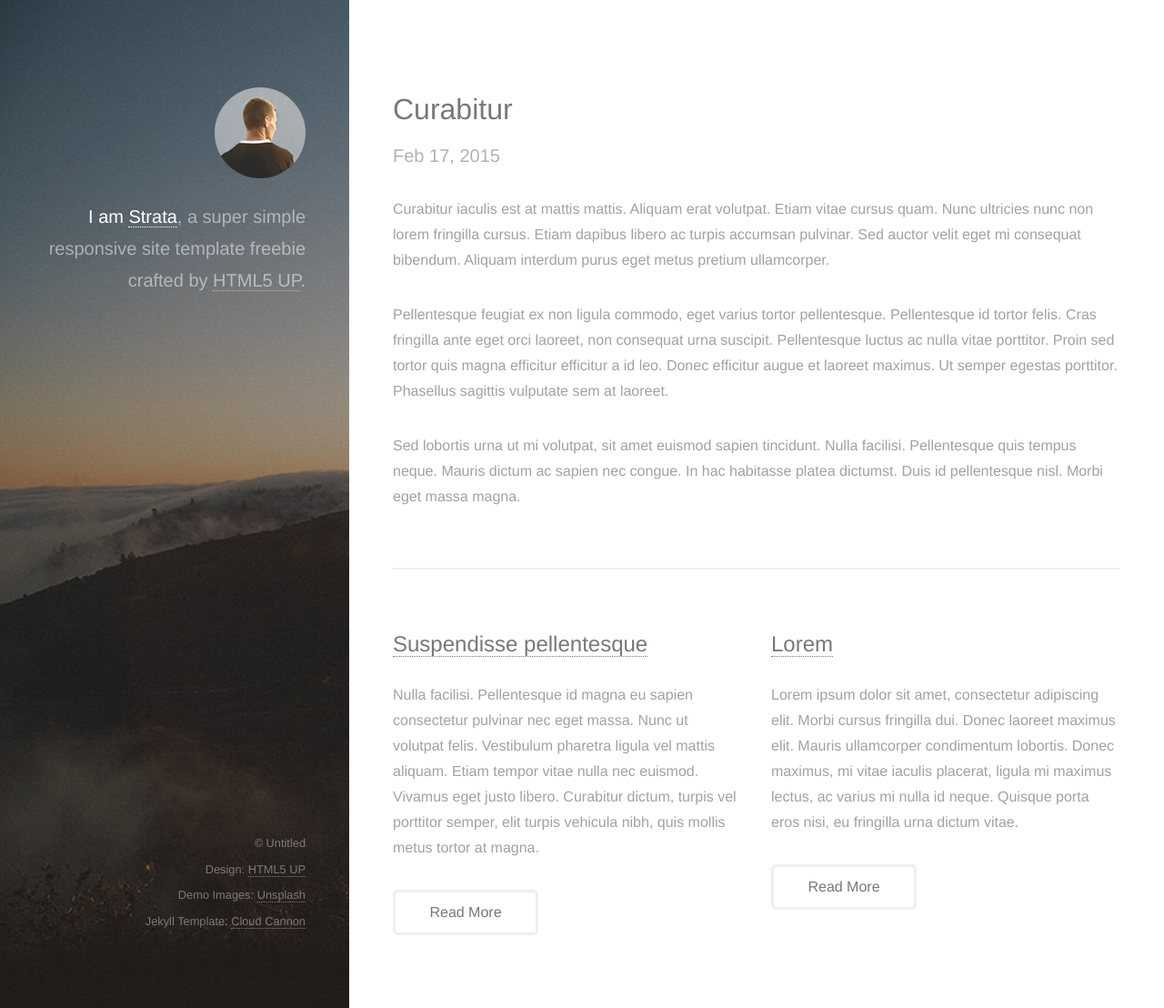
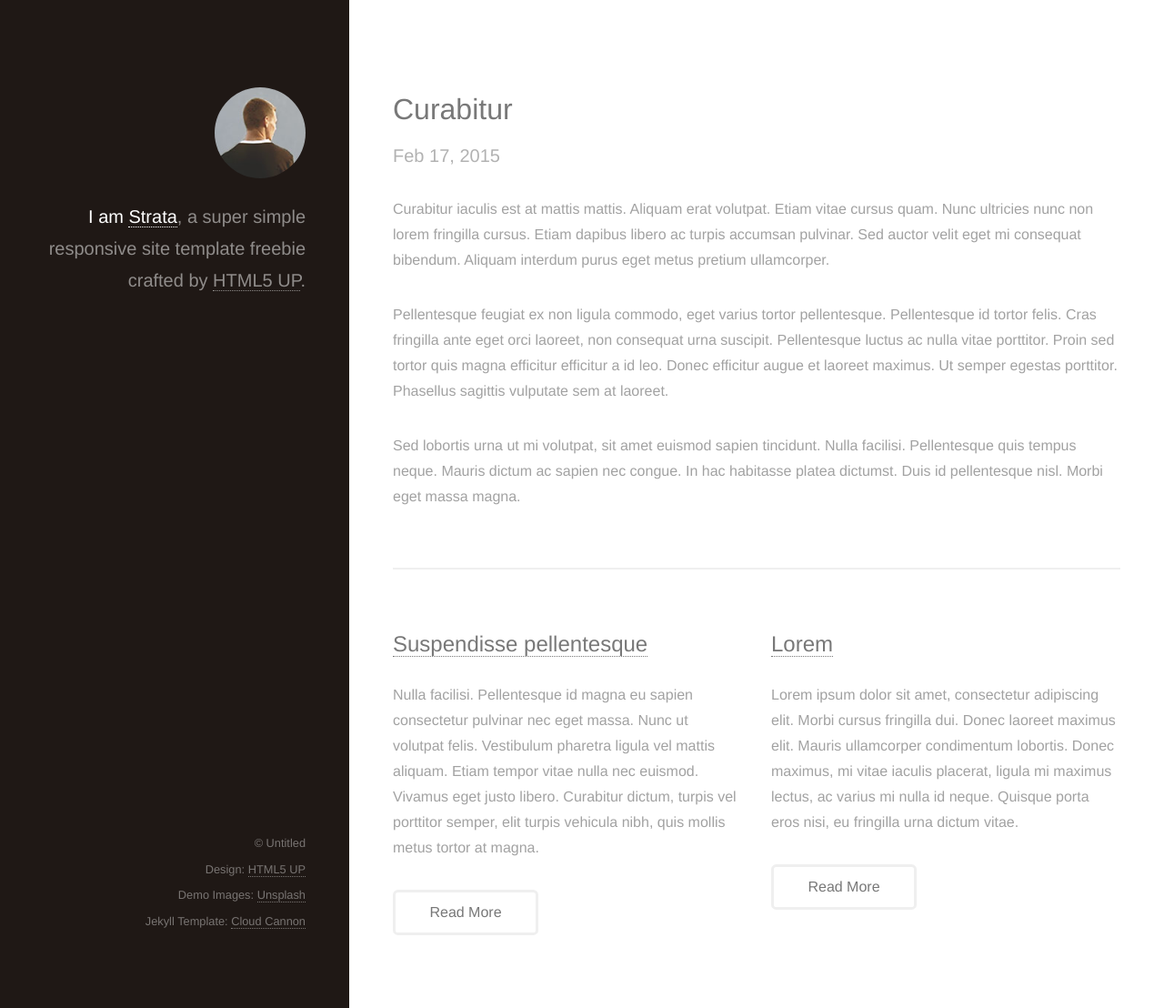
Before and after one commit to biox/jerryaldrichiii.github.io, a Jekyll site: the page built from index.html, in a window 1280 px wide and 1108 px high. Shown: the whole window at 91% size. Built offline with Jekyll 4.4.1, drawn with Linux system fonts in a browser that asks for light colours.

Commit message:
Remove `bg.jpg` and `overlay.png`

```diff
--- a/css/ie/v8.scss
+++ b/css/ie/v8.scss
@@ -68,9 +68,6 @@
 /* Header */
 
 	#header {
-		background-image: url('../../images/bg.jpg');
-		background-repeat: no-repeat;
-		background-size: cover;
 		-ms-behavior: url('css/ie/backgroundsize.min.htc');
 
 		h1 {
--- a/css/style-medium.scss
+++ b/css/style-medium.scss
@@ -36,9 +36,6 @@ $size-header-pad:		4em;
 /* Header */
 
 	#header {
-		background-attachment:	scroll;
-		background-position:	top left,	center center;
-		background-size:		auto,		cover;
 		left: auto;
 		padding: ($size-header-pad * 1.5) $size-header-pad;
 		position: relative;
@@ -58,12 +55,6 @@ $size-header-pad:		4em;
 /* Footer */
 
 	#footer {
-		background-attachment:	scroll;
-		background-color:		$color-accent2-bg;
-		background-image:		url('images/overlay.png'),		url('../images/bg.jpg');
-		background-position:	top left,						bottom center;
-		background-repeat:		repeat,							no-repeat;
-		background-size:		auto,							cover;
 		bottom: auto;
 		left: auto;
 		padding: $size-header-pad $size-header-pad ($size-header-pad * 1.5) $size-header-pad;
--- a/css/style.scss
+++ b/css/style.scss
@@ -423,7 +423,6 @@ $size-header-pad:		4em;
 
 		&:before {
 			@include vendor-property('transition', 'opacity #{$duration-transition} ease-in-out');
-			background: url('images/overlay.png');
 			border-radius: $size-border-radius;
 			content: '';
 			display: block;
@@ -465,7 +464,6 @@ $size-header-pad:		4em;
 				}
 
 				&:before {
-					background: url('images/overlay.png'), url('images/overlay.png');
 					opacity: 1.0;
 				}
 			}
@@ -869,11 +867,6 @@ $size-header-pad:		4em;
 
 	#header {
 		background-color:		$color-accent2-bg;
-		background-attachment:	scroll,								fixed;
-		background-image:		url('images/overlay.png'),			url('../images/bg.jpg');
-		background-position:	top left,							top left;
-		background-repeat:		repeat,								no-repeat;
-		background-size:		auto,								auto 100%;
 		color: $color-accent2-fg;
 		height: 100%;
 		left: 0;
@@ -907,6 +900,7 @@ $size-header-pad:		4em;
 /* Footer */
 
 	#footer {
+                background-color: $color-accent2-bg;
 		bottom: 0;
 		left: 0;
 		padding: 0 $size-header-pad ($size-header-pad + $size-element-margin) 0;
```
Also changed, not shown: css/images/overlay.png (deleted), images/bg.jpg (deleted).
